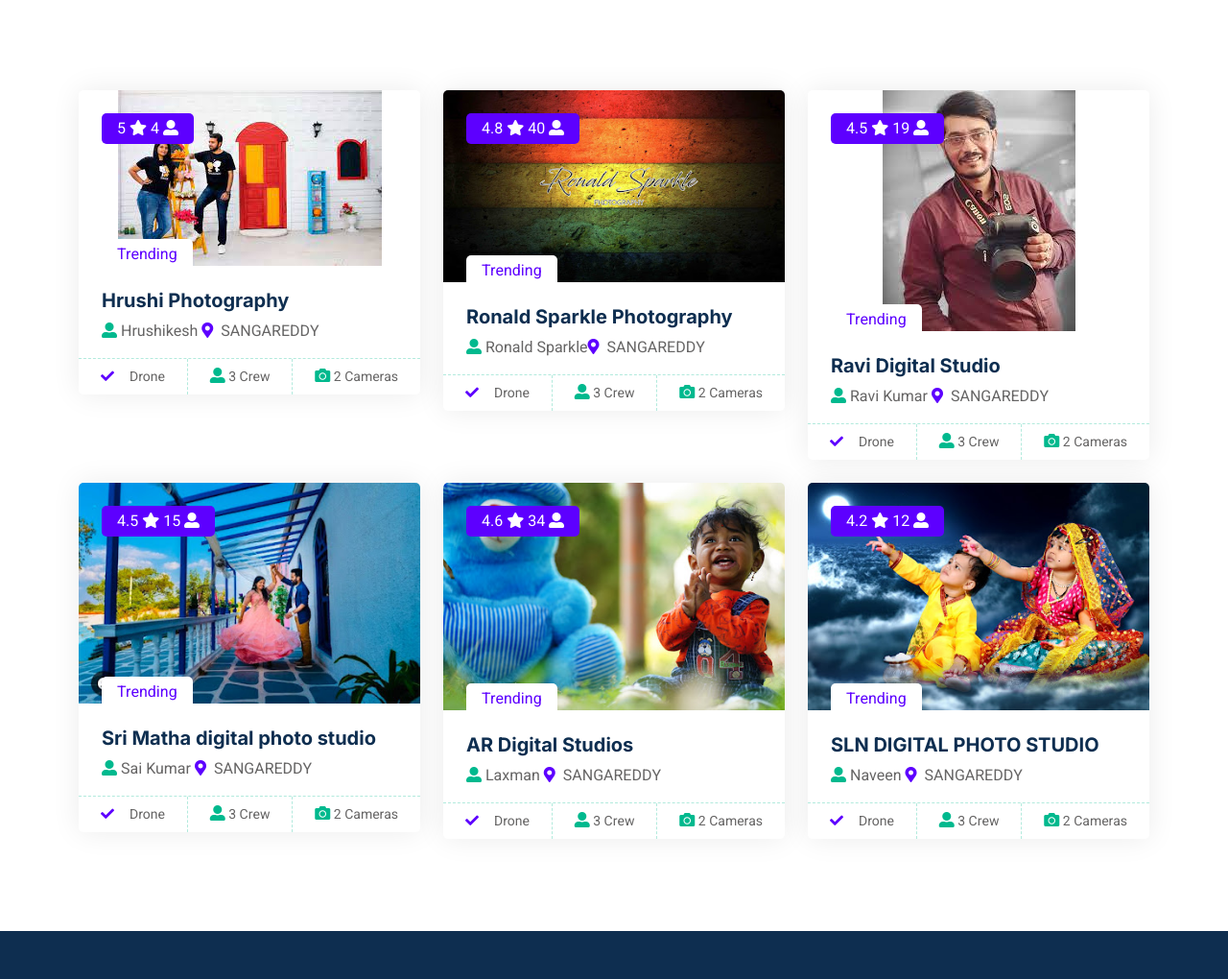
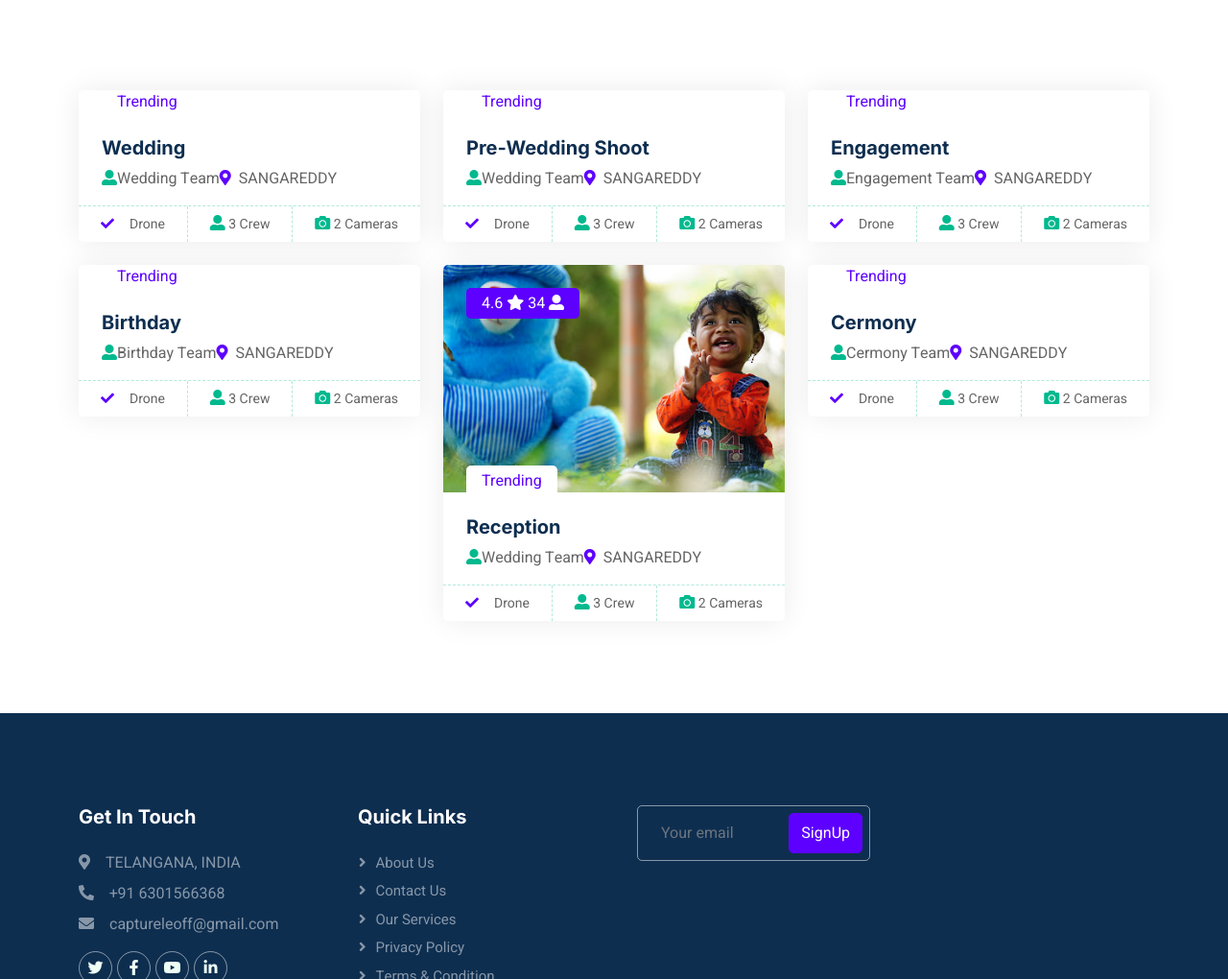
Before and after one commit to sdsbhai66/capturele, a plain HTML site: page index.html in a window 1280 px wide. Shown: the part 1328-2348 px from the top of the page at 96% size. Drawn offline with nearby package versions, Linux system fonts and the light colour scheme; files that its build step writes are made by us from their sources.

Commit message:
Update index.html

```diff
--- a/index.html
+++ b/index.html
@@ -156,7 +156,7 @@
         <!-- About End -->
 
 
-        <!-- Property List Start -->
+        <!-- Services List Start -->
         <div class="container-xxl py-5">
             <div class="container">
 
@@ -167,7 +167,7 @@
                             <div class="col-lg-4 col-md-6 wow fadeInUp" data-wow-delay="0.1s">
                                 <div class="property-item rounded overflow-hidden">
                                     <div class="position-relative overflow-hidden">
-                                        <a href="item1.html"><center><img class="img-fluid" src="img/download (1).jfif" alt=""></center></a>
+                                        <a href="item1.html"><center><img class="img-fluid" src="" alt=""></center></a>
                                         <div class="bg-primary rounded text-white position-absolute start-0 top-0 m-4 py-1 px-3">5
                                             <span class="fa fa-star checked"></span> 4
                                             <i style='font-size:16px' class='fas'>&#xf406;</i>
@@ -175,8 +175,8 @@
                                         <div class="bg-white rounded-top text-primary position-absolute start-0 bottom-0 mx-4 pt-1 px-3">Trending</div>
                                     </div>
                                     <div class="p-4 pb-0">
-                                        <a class="d-block h5 mb-2" href="item1.html">Hrushi Photography</a>
-                                        <p><i style='font-size:16px;color:#00B98E;' class='fas' >&#xf406;</i> Hrushikesh  <i class="fa fa-map-marker-alt text-primary me-2"></i>SANGAREDDY</p>
+                                        <a class="d-block h5 mb-2" href="item1.html">Wedding</a>
+                                        <p><i style='font-size:16px;color:#00B98E;' class='fas' >&#xf406;</i>Wedding Team<i class="fa fa-map-marker-alt text-primary me-2"></i>SANGAREDDY</p>
 
                                     </div>
                                     <div class="d-flex border-top">
@@ -189,7 +189,7 @@
                             <div class="col-lg-4 col-md-6 wow fadeInUp" data-wow-delay="0.1s">
                                 <div class="property-item rounded overflow-hidden">
                                     <div class="position-relative overflow-hidden">
-                                        <a href="item2.html"><center><img class="img-fluid" src="img/download2.jpg" alt=""></center></a>
+                                        <a href="item2.html"><center><img class="img-fluid" src="" alt=""></center></a>
                                         <div class="bg-primary rounded text-white position-absolute start-0 top-0 m-4 py-1 px-3">4.8
                                             <span class="fa fa-star checked"></span> 40
                                             <i style='font-size:16px' class='fas'>&#xf406;</i>
@@ -197,8 +197,8 @@
                                         <div class="bg-white rounded-top text-primary position-absolute start-0 bottom-0 mx-4 pt-1 px-3">Trending</div>
                                     </div>
                                     <div class="p-4 pb-0">
-                                        <a class="d-block h5 mb-2" href="item2.html">Ronald Sparkle Photography</a>
-                                        <p><i style='font-size:16px;color:#00B98E;' class='fas' >&#xf406;</i> Ronald Sparkle<i class="fa fa-map-marker-alt text-primary me-2"></i>SANGAREDDY</p>
+                                        <a class="d-block h5 mb-2" href="item2.html">Pre-Wedding Shoot</a>
+                                        <p><i style='font-size:16px;color:#00B98E;' class='fas' >&#xf406;</i>Wedding Team<i class="fa fa-map-marker-alt text-primary me-2"></i>SANGAREDDY</p>
 
                                     </div>
                                     <div class="d-flex border-top">
@@ -211,7 +211,7 @@
                             <div class="col-lg-4 col-md-6 wow fadeInUp" data-wow-delay="0.1s">
                                 <div class="property-item rounded overflow-hidden">
                                     <div class="position-relative overflow-hidden">
-                                        <a href="item3.html"><center><img class="img-fluid" src="img/download.jfif" alt=""></center></a>
+                                        <a href="item3.html"><center><img class="img-fluid" src="" alt=""></center></a>
                                         <div class="bg-primary rounded text-white position-absolute start-0 top-0 m-4 py-1 px-3">4.5
                                             <span class="fa fa-star checked"></span> 19
                                             <i style='font-size:16px' class='fas'>&#xf406;</i>
@@ -219,8 +219,8 @@
                                         <div class="bg-white rounded-top text-primary position-absolute start-0 bottom-0 mx-4 pt-1 px-3">Trending</div>
                                     </div>
                                     <div class="p-4 pb-0">
-                                        <a class="d-block h5 mb-2" href="item3.html">Ravi Digital Studio</a>
-                                        <p><i style='font-size:16px;color:#00B98E;' class='fas' >&#xf406;</i> Ravi Kumar  <i class="fa fa-map-marker-alt text-primary me-2"></i>SANGAREDDY</p>
+                                        <a class="d-block h5 mb-2" href="item3.html">Engagement</a>
+                                        <p><i style='font-size:16px;color:#00B98E;' class='fas' >&#xf406;</i>Engagement Team<i class="fa fa-map-marker-alt text-primary me-2"></i>SANGAREDDY</p>
 
                                     </div>
                                     <div class="d-flex border-top">
@@ -233,7 +233,7 @@
                             <div class="col-lg-4 col-md-6 wow fadeInUp" data-wow-delay="0.1s">
                                 <div class="property-item rounded overflow-hidden">
                                     <div class="position-relative overflow-hidden">
-                                        <a href="item4.html"><center><img class="img-fluid" src="img/download3.jpg" alt=""></center></a>
+                                        <a href="item4.html"><center><img class="img-fluid" src="" alt=""></center></a>
                                         <div class="bg-primary rounded text-white position-absolute start-0 top-0 m-4 py-1 px-3">4.5
                                             <span class="fa fa-star checked"></span> 15
                                             <i style='font-size:16px' class='fas'>&#xf406;</i>
@@ -241,8 +241,8 @@
                                         <div class="bg-white rounded-top text-primary position-absolute start-0 bottom-0 mx-4 pt-1 px-3">Trending</div>
                                     </div>
                                     <div class="p-4 pb-0">
-                                        <a class="d-block h5 mb-2" href="item4.html">Sri Matha digital photo studio</a>
-                                        <p><i style='font-size:16px;color:#00B98E;' class='fas' >&#xf406;</i> Sai Kumar  <i class="fa fa-map-marker-alt text-primary me-2"></i>SANGAREDDY</p>
+                                        <a class="d-block h5 mb-2" href="item4.html">Birthday</a>
+                                        <p><i style='font-size:16px;color:#00B98E;' class='fas' >&#xf406;</i>Birthday Team<i class="fa fa-map-marker-alt text-primary me-2"></i>SANGAREDDY</p>
 
                                     </div>
                                     <div class="d-flex border-top">
@@ -263,8 +263,8 @@
                                         <div class="bg-white rounded-top text-primary position-absolute start-0 bottom-0 mx-4 pt-1 px-3">Trending</div>
                                     </div>
                                     <div class="p-4 pb-0">
-                                        <a class="d-block h5 mb-2" href="item5.html">AR Digital Studios</a>
-                                        <p><i style='font-size:16px;color:#00B98E;' class='fas' >&#xf406;</i> Laxman  <i class="fa fa-map-marker-alt text-primary me-2"></i>SANGAREDDY</p>
+                                        <a class="d-block h5 mb-2" href="item5.html">Reception</a>
+                                        <p><i style='font-size:16px;color:#00B98E;' class='fas' >&#xf406;</i>Wedding Team<i class="fa fa-map-marker-alt text-primary me-2"></i>SANGAREDDY</p>
 
                                     </div>
                                     <div class="d-flex border-top">
@@ -277,7 +277,7 @@
                             <div class="col-lg-4 col-md-6 wow fadeInUp" data-wow-delay="0.1s">
                                 <div class="property-item rounded overflow-hidden">
                                     <div class="position-relative overflow-hidden">
-                                        <a href="item6.html"><center><img class="img-fluid" src="img/downnload5.jpg" alt=""></center></a>
+                                        <a href="item6.html"><center><img class="img-fluid" src="" alt=""></center></a>
                                         <div class="bg-primary rounded text-white position-absolute start-0 top-0 m-4 py-1 px-3">4.2
                                             <span class="fa fa-star checked"></span> 12
                                             <i style='font-size:16px' class='fas'>&#xf406;</i>
@@ -285,8 +285,8 @@
                                         <div class="bg-white rounded-top text-primary position-absolute start-0 bottom-0 mx-4 pt-1 px-3">Trending</div>
                                     </div>
                                     <div class="p-4 pb-0">
-                                        <a class="d-block h5 mb-2" href="item6.html">SLN DIGITAL PHOTO STUDIO</a>
-                                        <p><i style='font-size:16px;color:#00B98E;' class='fas' >&#xf406;</i> Naveen  <i class="fa fa-map-marker-alt text-primary me-2"></i>SANGAREDDY</p>
+                                        <a class="d-block h5 mb-2" href="item6.html">Cermony</a>
+                                        <p><i style='font-size:16px;color:#00B98E;' class='fas' >&#xf406;</i>Cermony Team<i class="fa fa-map-marker-alt text-primary me-2"></i>SANGAREDDY</p>
 
                                     </div>
                                     <div class="d-flex border-top">
```
